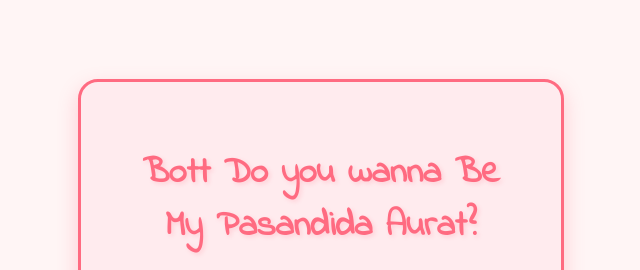
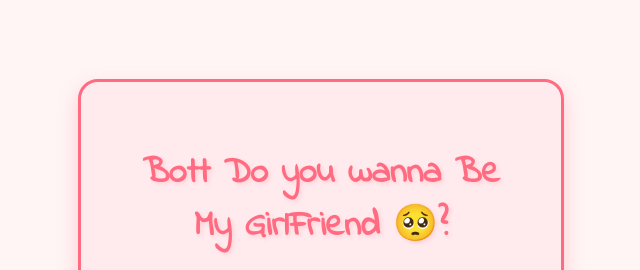
Before and after one commit to thesumanshah/urmila, a plain HTML site: page index.html in a window 1280 px wide. Shown: the top 270 px of the page, without its empty margins (319-959 px from the left). Drawn offline with Linux system fonts and the light colour scheme.

Commit message:
Update index.html

```diff
--- a/index.html
+++ b/index.html
@@ -158,7 +158,7 @@
 
   <!-- First Page -->
   <div id="firstPage">
-    <h1 class="header_text">Bott Do you wanna Be My Pasandida Aurat?</h1>
+    <h1 class="header_text">Bott Do you wanna Be My GirlFriend 🥺?</h1>
     <div class="gif_container">
       <img src="https://media.tenor.com/efbi1EpFlVUAAAAi/bugcat-capoo.gif" alt="Cute Capoo GIF">
     </div>
```
